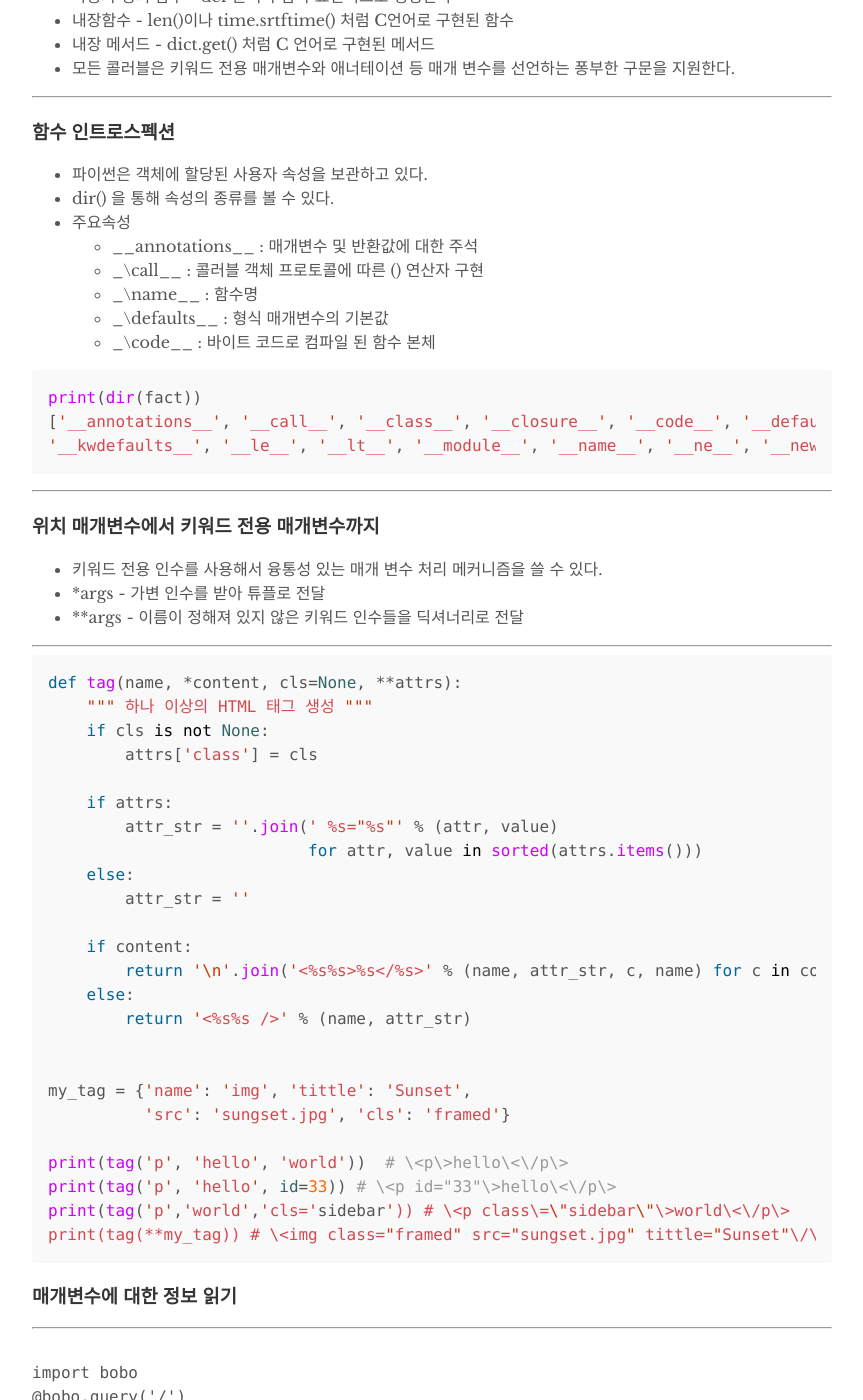
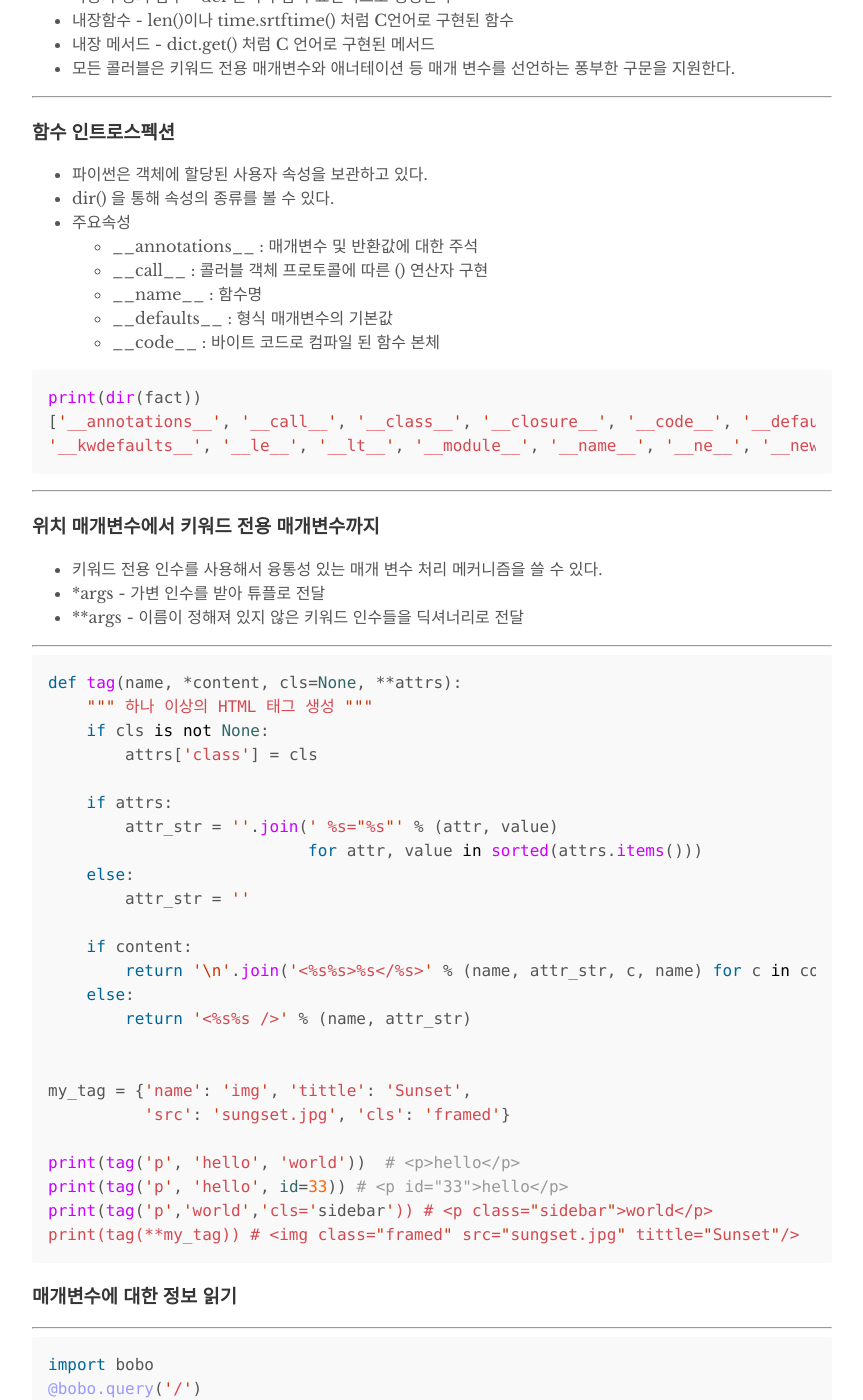
Before and after one commit to hydblab/hydblab.github.io, a Jekyll site: the page built from _posts/2018-09-03-function.md, in a window 1280 px wide and 1400 px high, scrolled down 1915 px. Shown: the whole window, without its empty margins (208-1071 px from the left). Built offline with Jekyll 4.4.1, drawn with Linux system fonts in a browser that asks for light colours; some of the changed text lies outside the part shown.

Commit message:
잘못된 표기 수정

```diff
--- a/_posts/2018-09-03-function.md
+++ b/_posts/2018-09-03-function.md
@@ -80,10 +80,10 @@ print(a)        # 30
 - dir() 을 통해 속성의 종류를 볼 수 있다.
 - 주요속성
     - \_\_annotations\_\_ : 매개변수 및 반환값에 대한 주석
-    - \_\call\_\_ : 콜러블 객체 프로토콜에 따른 () 연산자 구현
-    - \_\name\_\_ : 함수명
-    - \_\defaults\_\_ : 형식 매개변수의 기본값
-    - \_\code\_\_ : 바이트 코드로 컴파일 된 함수 본체
+    - \_\_call\_\_ : 콜러블 객체 프로토콜에 따른 () 연산자 구현
+    - \_\_name\_\_ : 함수명
+    - \_\_defaults\_\_ : 형식 매개변수의 기본값
+    - \_\_code\_\_ : 바이트 코드로 컴파일 된 함수 본체
 
 {% highlight python %}
 print(dir(fact))
@@ -120,23 +120,21 @@ def tag(name, *content, cls=None, **attrs):
 my_tag = {'name': 'img', 'tittle': 'Sunset',
           'src': 'sungset.jpg', 'cls': 'framed'}
 
-print(tag('p', 'hello', 'world'))  # \<p\>hello\<\/p\>
-print(tag('p', 'hello', id=33)) # \<p id="33"\>hello\<\/p\>
-print(tag('p','world','cls='sidebar')) # \<p class\=\"sidebar\"\>world\<\/p\>
-print(tag(**my_tag)) # \<img class="framed" src="sungset.jpg" tittle="Sunset"\/\>
+print(tag('p', 'hello', 'world'))  # <p>hello</p>
+print(tag('p', 'hello', id=33)) # <p id="33">hello</p>
+print(tag('p','world','cls='sidebar')) # <p class="sidebar">world</p>
+print(tag(**my_tag)) # <img class="framed" src="sungset.jpg" tittle="Sunset"/>
 {% endhighlight %}
 
 ### 매개변수에 대한 정보 읽기
 <hr>
 
-<pre>
-<code>
+{% highlight python %}
 import bobo
 @bobo.query('/')
 def hello(person):
     return 'Hello %s' % person
-</code>
-</pre>
+{% endhighlight %}
 
 ### 함수형 프로그래밍을 위한 패키지
 > 보완예정
```
